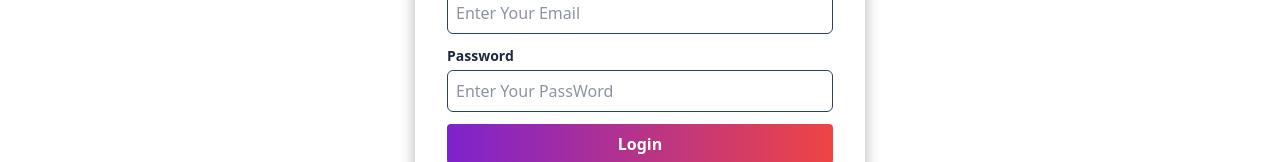
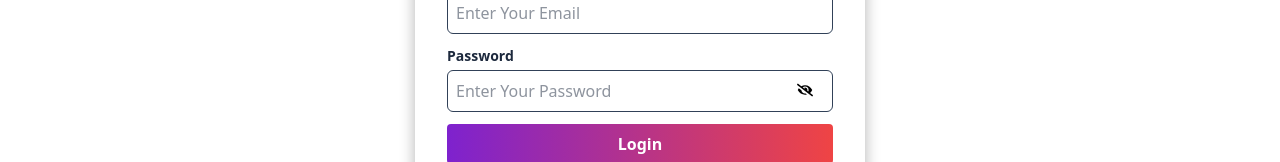
Before and after one commit to harsh4823/E-Commerce, a React (Vite) app in the folder frontend/: page /login in a window 1280 px wide. Shown: the part 365-527 px from the top of the page. Built offline with nearby package versions, Linux system fonts and the light colour scheme; no server answers.

Commit message:
build seller dashboard

```diff
--- a/frontend/src/Components/PrivateRoute.jsx
+++ b/frontend/src/Components/PrivateRoute.jsx
@@ -6,14 +6,23 @@ export const PrivateRoute = ({publicPage = false,adminOnly=false}) => {
     const { user } = useSelector(state => state.auth);
     const location = useLocation();
     const isAdmin = user && user?.roles?.includes("ROLE_ADMIN");
+    const isSeller = user && user?.roles?.includes("ROLE_SELLER");
 
     if (publicPage) {
         return (user && !location.state?.from) ? <Navigate to={'/'} replace/> : <Outlet/>
     }
     if (adminOnly) {
-        if (!isAdmin) {
+        if (!isAdmin && isSeller) {
+            const sellerAllowedPaths = ["/admin/orders", "/admin/products"];
+            const sellerAllowed = sellerAllowedPaths.some(path => location.pathname.startsWith(path));
+            if (!sellerAllowed) {
+                return <Navigate to={"/"} state={{from : location}} replace/>
+            }
+        };
+    }
+
+    if (!isAdmin && !isSeller) {
            return <Navigate to={'/'}/>
         }
-    }
  return user ? <Outlet/> : <Navigate to={'/login'} state={{from : location}} replace/>
 }
--- a/frontend/src/Components/Shared/InputField.jsx
+++ b/frontend/src/Components/Shared/InputField.jsx
@@ -1,3 +1,6 @@
+import { useState } from "react";
+import { FaEye, FaEyeSlash } from "react-icons/fa";
+
 const InputField = ({
     label,
     id,
@@ -10,19 +13,35 @@ const InputField = ({
     min,
     placeholder,
 }) => {
+
+    const [showPassword, setShowPassword] = useState(false);
+
+
+    const originalType = type;
+
+
+    const currentType = originalType === "password"
+        ? (showPassword ? "text" : "password")
+        : originalType;
+
+    const toggleShowPassword = () => {
+        setShowPassword(!showPassword);
+    };
+
     return (
         <div className="flex flex-col gap-1 w-full">
             <label
-                htmlFor="id"
+                htmlFor={id}
                 className={`${className ? className : ""} font-semibold text-sm text-slate-800`}>
                 {label}
             </label>
 
+            <div className="flex relative">
             <input
-                type={type}
+                type={currentType}
                 id={id}
                 placeholder={placeholder}
-                className={`${className ? className : ""} px-2 py-2 outline-none border text-slate-800 rounded-md bg-transparent
+                className={`${className ? className : ""} px-2 py-2 w-full outline-none border text-slate-800 rounded-md bg-transparent
                     ${errors[id]?.message ? "border-red-500" : "border-slate-700"}
                     `}
                     {...register(id, {
@@ -49,6 +68,18 @@ const InputField = ({
                         : null
                     })}
                     />
+            <span>
+            {originalType === "password" && (
+                <button
+                    type="button" // <-- FIX: Prevent form submission on click
+                    className="absolute right-5 top-3"
+                    onClick={toggleShowPassword} // <-- FIX: Use the correct toggle function
+                >
+                {showPassword ? <FaEye/> : <FaEyeSlash/>}
+            </button>
+            )}
+            </span>
+            </div>
 
             {errors[id]?.message && (
                 <p className="text-sm font-semibold text-red-600 mt-0.5">
--- a/frontend/src/Components/Shared/SideBar.jsx
+++ b/frontend/src/Components/Shared/SideBar.jsx
@@ -5,7 +5,7 @@ import { TbLayoutSidebarLeftCollapse, TbLayoutSidebarLeftExpand, TbLayoutSidebar
 import { RiAdminFill } from "react-icons/ri";
 import classNames from 'classnames';
 // A good practice is to use relative paths for your imports
-import { adminNavigation } from '/Users/HP/OneDrive/Desktop/Projects/E-Commerce/frontend/src/Utils/index';
+import { adminNavigation, sellerNavigation } from '/Users/HP/OneDrive/Desktop/Projects/E-Commerce/frontend/src/Utils/index';
 import { Link, useLocation } from 'react-router-dom';
 import { useSelector } from 'react-redux';
 
@@ -13,7 +13,8 @@ import { useSelector } from 'react-redux';
 const SideBar = ({ open,setOpen }) => {
     const pathname = useLocation().pathname;
     const { user } = useSelector(state => state.auth);
-    const sideBarLayout = adminNavigation;
+    const isAdmin = user && user?.roles?.includes("ROLE_ADMIN");
+    const sideBarLayout = isAdmin ? adminNavigation : sellerNavigation;
 
     return (
         <>
@@ -30,7 +31,7 @@ const SideBar = ({ open,setOpen }) => {
                     <RiAdminFill className='text-white text-2xl' />
                     <h1 className={`text-white origin-left font-semibold text-xl ml-4 duration-200 ease-in-out
                     ${!open && "w-0 scale-0"}`}>
-                        Admin Panel
+                        {isAdmin ? "Admin Panel" : "Seller Panel"}
                     </h1>
                 </div>
                 {/* sidebar item section  */}
--- a/frontend/src/Components/UserMenu.jsx
+++ b/frontend/src/Components/UserMenu.jsx
@@ -36,6 +36,7 @@ const UserMenu = ({user}) => {
   }
 
   const isAdmin = user.roles.some(item => item === "ROLE_ADMIN");
+  const isSeller = user.roles.some(item => item === "ROLE_SELLER");
 
   return (
     <div className='relative z-30'>
@@ -76,10 +77,18 @@ const UserMenu = ({user}) => {
                   </MenuItem>
               </Link>
 
-              {isAdmin &&
+              {
+              isAdmin &&
               <Link to={"/admin"}>
               <MenuItem onClick={handleClose} className='flex gap-2'>
                 <FaUserShield className='text-xl' /> <span className='font-semibold'>Admin Panel</span>
+              </MenuItem>
+              </Link>
+              ||
+              isSeller &&
+              <Link to={"/admin/orders"}>
+              <MenuItem onClick={handleClose} className='flex gap-2'>
+                <FaUserShield className='text-xl' /> <span className='font-semibold'>Seller Panel</span>
               </MenuItem>
               </Link>
               }
--- a/frontend/src/Components/auth/Login.jsx
+++ b/frontend/src/Components/auth/Login.jsx
@@ -8,6 +8,7 @@ import { useDispatch, useSelector } from "react-redux";
 import { authenticateSignInUser } from "../../store/action/authAction";
 import toast from "react-hot-toast";
 import { SpinnerCircularFixed } from "spinners-react";
+import { FaEye } from "react-icons/fa";
 
 const Login = () => {
 
@@ -61,7 +62,7 @@ const Login = () => {
                         register={register}
                         errors={errors}
                         message="*Password is required"
-                        placeholder="Enter Your PassWord"
+                        placeholder="Enter Your Password"
                     />
                 </div>
                 <button className={`bg-button-gradient flex gap-2 items-center justify-center
--- a/frontend/src/Hooks/useOrderFilter.js
+++ b/frontend/src/Hooks/useOrderFilter.js
@@ -1,11 +1,13 @@
 import {useSearchParams} from "react-router-dom";
-import {useDispatch} from "react-redux";
+import {useDispatch, useSelector} from "react-redux";
 import {useEffect} from "react";
 import { fetchOrders } from "c:/Users/HP/OneDrive/Desktop/Projects/E-Commerce/frontend/src/store/action/adminAction";
 
 const useOrderFilter = () => {
     const [searchParams] = useSearchParams();
     const dispatch = useDispatch();
+    const { user } = useSelector(state => state.auth);
+    const isAdmin = user && user?.roles?.includes("ROLE_ADMIN");
 
     useEffect(()=>{
         const URLParams = new URLSearchParams(searchParams);
@@ -18,7 +20,7 @@ const useOrderFilter = () => {
         const queryString = URLParams.toString();
         // console.log(queryString);
 
-        dispatch(fetchOrders(queryString));
+        dispatch(fetchOrders(queryString,isAdmin));
 
     },[searchParams,dispatch]);
 }
--- a/frontend/src/Hooks/useProductFilter.js
+++ b/frontend/src/Hooks/useProductFilter.js
@@ -1,5 +1,5 @@
 import {useSearchParams} from "react-router-dom";
-import {useDispatch} from "react-redux";
+import {useDispatch, useSelector} from "react-redux";
 import {useEffect} from "react";
 import {fetchProducts} from "../store/action/productAction.js";
 import { fetchAdminProducts } from "../store/action/adminAction.js";
@@ -7,6 +7,7 @@ import { fetchAdminProducts } from "../store/action/adminAction.js";
 const useProductFilter = () => {
     const [searchParams] = useSearchParams();
     const dispatch = useDispatch();
+
 
     useEffect(()=>{
         const URLParams = new URLSearchParams(searchParams);
@@ -41,6 +42,8 @@ export default useProductFilter;
 export const useDashboardProductFilter = () => {
     const [searchParams] = useSearchParams();
     const dispatch = useDispatch();
+    const { user } = useSelector(state => state.auth);
+    const isAdmin = user && user?.roles?.includes("ROLE_ADMIN");
 
     useEffect(() => {
         const URLParams = new URLSearchParams(searchParams);
@@ -53,7 +56,7 @@ export const useDashboardProductFilter = () => {
         const queryString = URLParams.toString();
         // console.log(queryString);
 
-        dispatch(fetchAdminProducts(queryString));
+        dispatch(fetchAdminProducts(queryString,isAdmin));
 
     }, [searchParams, dispatch]);
 };
--- a/frontend/src/Utils/index.js
+++ b/frontend/src/Utils/index.js
@@ -25,9 +25,14 @@ export const banner = [
 ];
 
 export const adminNavigation = [
-    {name:"DashBoard",href:"/admin",icon:FaHome},
-    {name:"Orders",href:"/admin/orders",icon:FaShoppingCart},
-    {name:"Products",href:"/admin/products",icon:FaBoxOpen},
-    {name:"Categories",href:"/admin/categories",icon:FaThList},
-    {name:"Sellers",href:"/admin/sellers",icon:FaStore},
-]
+    { name: "DashBoard", href: "/admin", icon: FaHome },
+    { name: "Orders", href: "/admin/orders", icon: FaShoppingCart },
+    { name: "Products", href: "/admin/products", icon: FaBoxOpen },
+    { name: "Categories", href: "/admin/categories", icon: FaThList },
+    { name: "Sellers", href: "/admin/sellers", icon: FaStore },
+];
+
+export const sellerNavigation = [
+    { name: "Orders", href: "/admin/orders", icon: FaShoppingCart },
+    { name: "Products", href: "/admin/products", icon: FaBoxOpen },
+];
--- a/frontend/src/store/action/adminAction.js
+++ b/frontend/src/store/action/adminAction.js
@@ -14,13 +14,16 @@ export const fetchAnalyticsData = () => async (dispatch) => {
     }
 }
 
-export const fetchOrders = (queryString) => async (dispatch) => {
+export const fetchOrders = (queryString,isAdmin) => async (dispatch) => {
     try{
 
         dispatch({type : "Is_Fetching"});
 
-        const {data} = await api.get(`/admin/orders?${queryString}`);
-        // console.log(data);
+        const { data } = await (isAdmin
+        ? api.get(`/admin/orders?${queryString}`)
+        : api.get(`/seller/orders?${queryString}`)
+        );
+
         dispatch(
             {
                 type : "Fetch_Orders",
@@ -62,12 +65,15 @@ export const updateOrderStatusFromDashboard = (toast, orderId, orderStatus,setLo
         }
     };
 
-export const fetchAdminProducts = (queryString) => async (dispatch) => {
+export const fetchAdminProducts = (queryString,isAdmin) => async (dispatch) => {
 try{
 
     dispatch({type : "Is_Fetching"});
 
-    const {data} = await api.get(`/admin/products?${queryString}`);
+    const { data } = await (isAdmin
+        ? api.get(`/admin/products?${queryString}`)
+        : api.get(`/seller/products?${queryString}`)
+        );
     // console.log(data);
     dispatch(
         {
```
Lines whose indentation alone changed are shown as unchanged.
